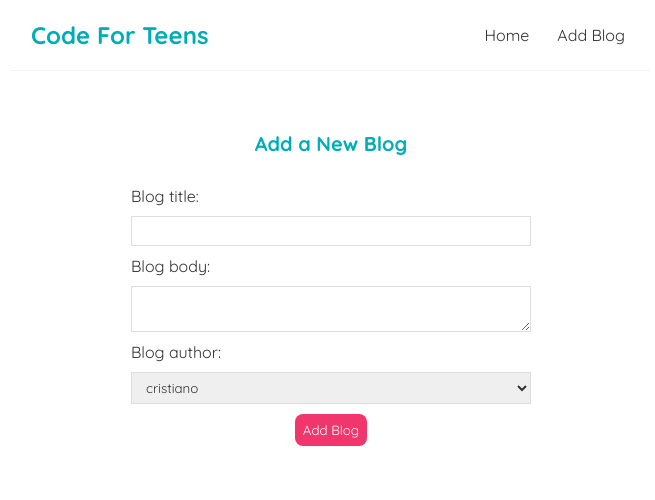
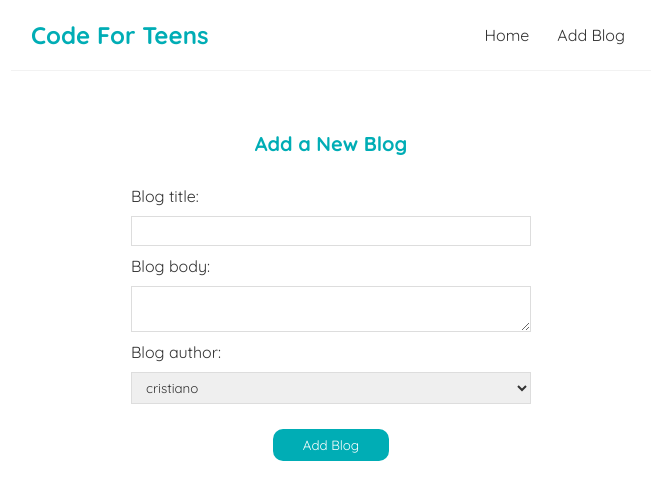
Before and after one commit to maleotech/RPL-MODERN-ARSITEKTUR, a React (Create React App) app in the folder my-app/: page /create in a window 1280 px wide. Shown: the top 500 px of the page, without its empty margins (309-964 px from the left). Built offline with nearby package versions, Linux system fonts and the light colour scheme.

Commit message:
add post request materi

```diff
--- a/my-app/data/database.json
+++ b/my-app/data/database.json
@@ -11,6 +11,12 @@
       "body": "Blog ini merupakan lanjutan dari blog sebelumnya, mengenai bagaimana berkomunikasi dengan props",
       "author": "messi",
       "id": 2
+    },
+    {
+      "title": "API Request",
+      "body": "Blog ini akan menjelaskan cara bagaimana melakukan request API pada React JS",
+      "author": "cristiano",
+      "id": 3
     }
   ]
 }
--- a/my-app/src/App.jsx
+++ b/my-app/src/App.jsx
@@ -2,7 +2,6 @@ import { BrowserRouter, Routes, Route } from "react-router-dom";
 import Navbar from "./pages/Navbar";
 import Home from "./pages/Home";
 import Create from "./pages/Create";
-import BlogDetails from "./pages/BlogDetails";
 
 function App() {
   return (
@@ -13,7 +12,6 @@ function App() {
           <Routes>
             <Route path="/" element={<Home />} />
             <Route path="/create" element={<Create />} />
-            <Route path="/blogs/:id" element={<BlogDetails />} />
           </Routes>
         </div>
       </div>
--- a/my-app/src/index.css
+++ b/my-app/src/index.css
@@ -97,10 +97,12 @@
   display: block;
 }
 .create button {
-  background: #f1356d;
+  background: #00adb5;
   color: #fff;
   border: 0;
-  padding: 8px;
-  border-radius: 8px;
+  margin-top: 15px;
+  padding-inline: 30px;
+  padding-block: 8px;
+  border-radius: 10px;
   cursor: pointer;
 }
--- a/my-app/src/pages/BlogDetails.jsx
+++ /dev/null
@@ -1,37 +0,0 @@
-import { useState, useEffect } from "react";
-import { useParams } from "react-router-dom";
-
-const BlogDetails = () => {
-  const { id } = useParams();
-  const [blogs, setBlogs] = useState(null);
-
-  useEffect(() => {
-    fetch('http://localhost:8000/blogs/' + id)
-      .then((res) => {
-        if (!res.ok) {
-          throw Error("could not fetch the data!");
-        }
-        return res.json();
-      })
-      .then((data) => {
-        setBlogs(data);
-      })
-      .catch((err) => {
-        console.log(err.message);
-      });
-  }, []);
-
-  return (
-    <div className="blog-details">
-      {blogs && (
-        <article>
-          <h2>{blogs.title}</h2>
-          <p>Written by {blogs.author}</p>
-          <div>{blogs.body}</div>
-        </article>
-      )}
-    </div>
-  );
-};
-
-export default BlogDetails;
--- a/my-app/src/pages/Create.jsx
+++ b/my-app/src/pages/Create.jsx
@@ -4,13 +4,10 @@ const Create = () => {
   const [title, setTitle] = useState("");
   const [body, setBody] = useState("");
   const [author, setAuthor] = useState("cristiano");
-  const [isLoading, setIsLoading] = useState(false)
 
   const handleSubmit = (e) => {
     e.preventDefault();
     const blog = { title, body, author }
-
-    setIsLoading(true)
 
     fetch('http://localhost:8000/blogs', {
       method: 'POST',
@@ -19,7 +16,6 @@ const Create = () => {
     })
     .then(() => {
       console.log('new blog added');
-      setIsLoading(false)
     })
   }
 
@@ -45,8 +41,7 @@ const Create = () => {
           <option value="cistiano">cristiano</option>
           <option value="messi">messi</option>
         </select>
-        { !isLoading && <button>Add Blog</button> }
-        { isLoading && <button>Adding blog...</button> }
+        <button>Add Blog</button>
       </form>
     </div>
   )}
--- a/my-app/src/pages/Home.jsx
+++ b/my-app/src/pages/Home.jsx
@@ -1,5 +1,4 @@
 import { useState, useEffect } from "react";
-import { Link } from "react-router-dom";
 
 const Home = () => {
   const [blogs, setBlogs] = useState(null);
@@ -27,10 +26,8 @@ const Home = () => {
           <h2>All Blogs</h2>
           {blogs.map((blog) => (
             <div className="blog-preview" key={blog.id}>
-              <Link to={`/blogs/${blog.id}`}>
-                <h2>{blog.title}</h2>
-                <h4>- Written by {blog.author}</h4>
-              </Link>
+              <h2>{blog.title}</h2>
+              <h4>- Written by {blog.author}</h4>
             </div>
           ))}
         </div>
```
